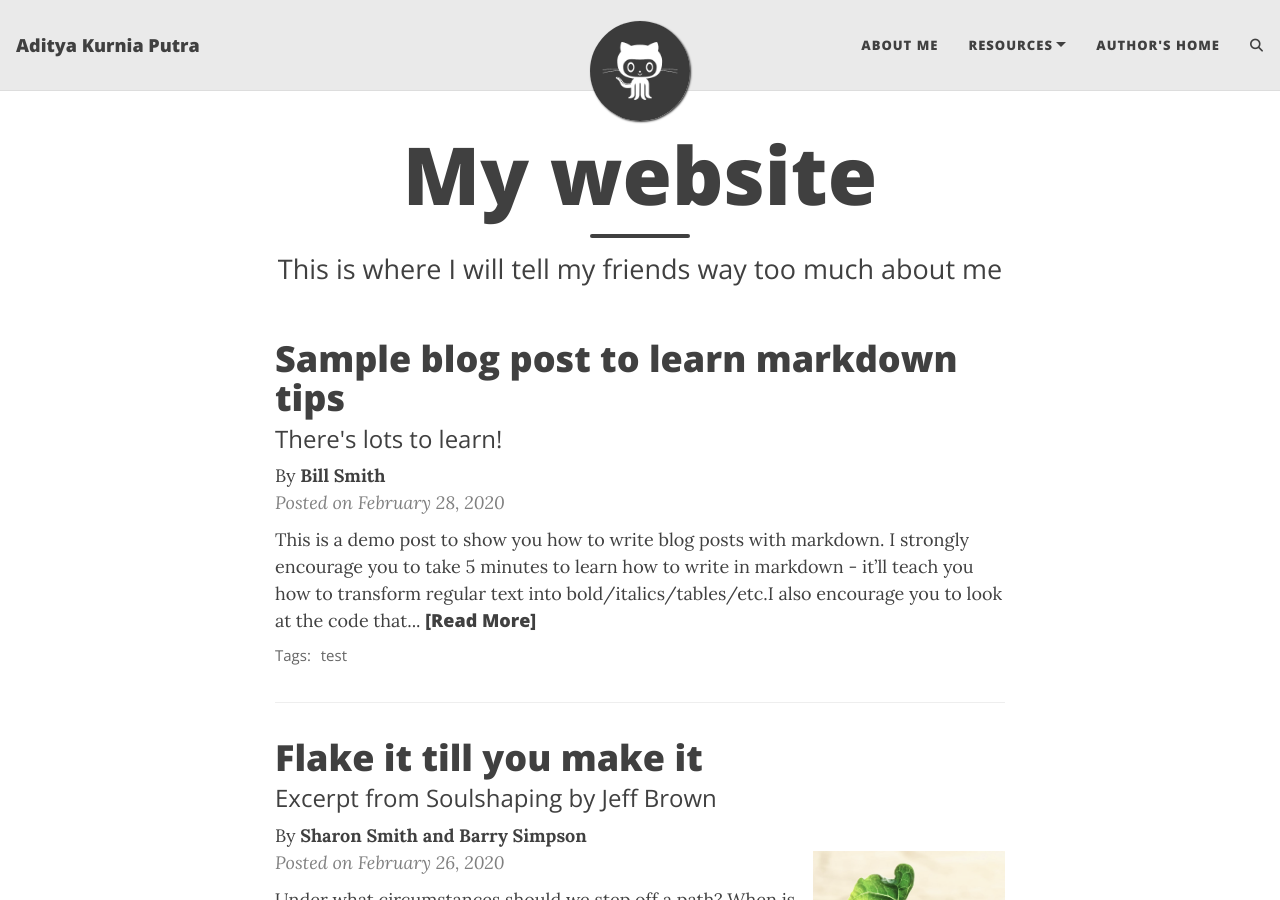
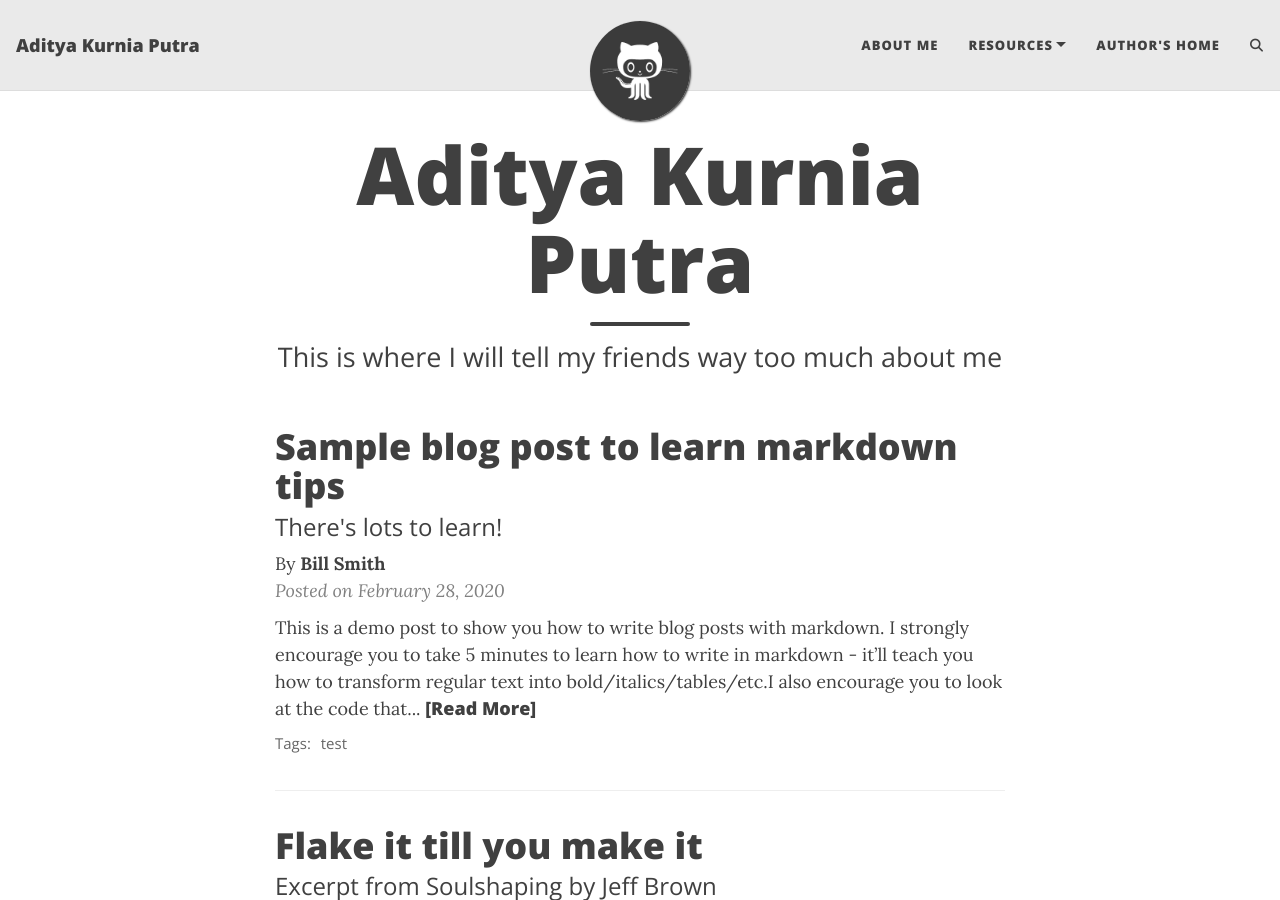
Before and after one commit to aditya-kptr/aditya-kptr.github.io, a Jekyll site: the page built from index.html, in a window 1280 px wide and 900 px high. Built offline with Jekyll 4.4.1, drawn with Linux system fonts in a browser that asks for light colours; the list of posts is cut into pages by our own code; comment, search, counter and statistics services are not loaded.

Commit message:
Update index.html

```diff
--- a/index.html
+++ b/index.html
@@ -1,5 +1,5 @@
 ---
 layout: home
-title: My website
+title: Aditya Kurnia Putra
 subtitle: This is where I will tell my friends way too much about me
 ---
```
